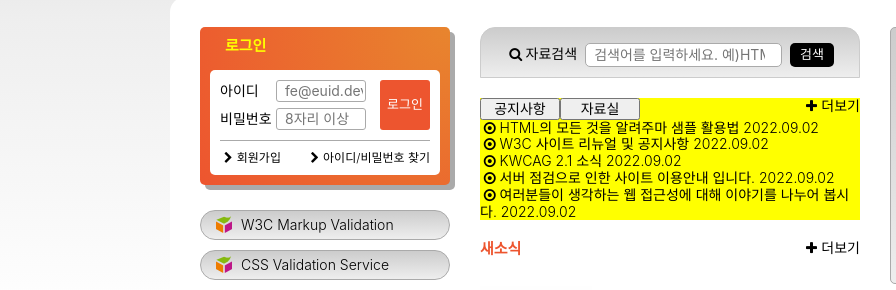
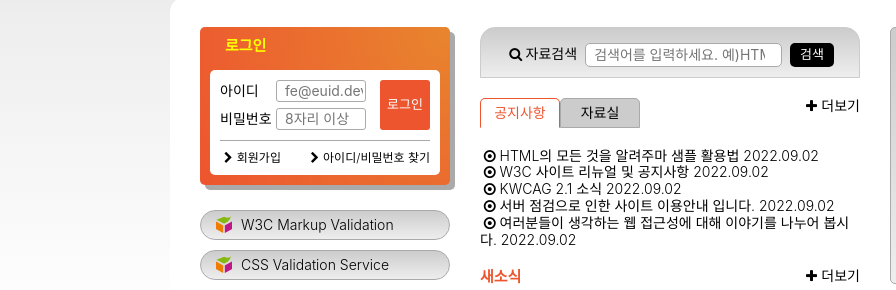
Before and after one commit to seulbinim/webcafe, a plain HTML site: page index.html in a window 1280 px wide. Shown: the part 289-579 px from the top of the page, 0-896 px from the left. Drawn offline with nearby package versions, Linux system fonts and the light colour scheme; a web font is replaced by a local one.

Commit message:
탭디자인 완성

```diff
--- a/index.html
+++ b/index.html
@@ -227,7 +227,7 @@
       <div class="board">
 
           <h2 class="sr-only notice-title" id="noticeTitle">공지사항</h2>
-          <button type="button" class="board-tab notice-tab">공지사항</button>
+          <button type="button" class="board-tab notice-tab is-select">공지사항</button>
           <ul class="notice-list board-panel">
             <li>
               <a class="icon-dot-circled" href="/">HTML의 모든 것을 알려주마 샘플 활용법</a>
--- a/styles/main.css
+++ b/styles/main.css
@@ -592,10 +592,22 @@ fieldset{
 } */
 
 .board{
-  background: yellow;
   display: grid;
   grid-template-columns: 80px 80px 1fr;
+  grid-template-rows: 30px auto;
   margin-bottom: 20px;
+
+  .board-tab{
+    background: #ccc;
+    border: 1px solid #aaa;
+    border-radius: 5px 5px 0 0;
+  }
+
+  .is-select.board-tab{
+    background: #fff;
+    border-color: var(--orange200) var(--orange200) transparent var(--orange200);
+    color: var(--orange200);
+  }
 
   .notice-tab{
     grid-area: 1/1/2/2;
@@ -618,6 +630,9 @@ fieldset{
     display: none;
   }
 
+  ul{
+    margin-top: 20px;
+  }
 }
 
 /* 새소식 */
```
